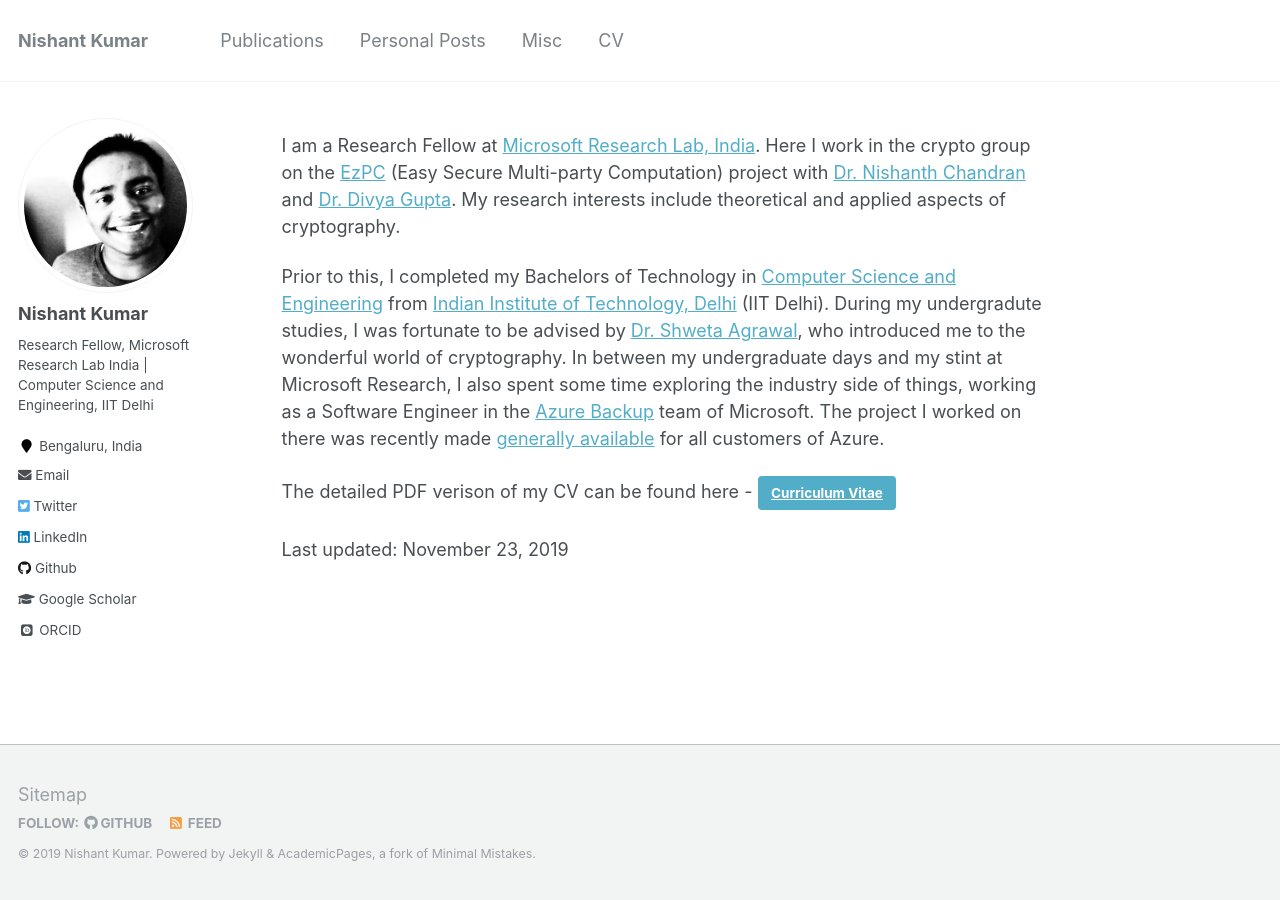
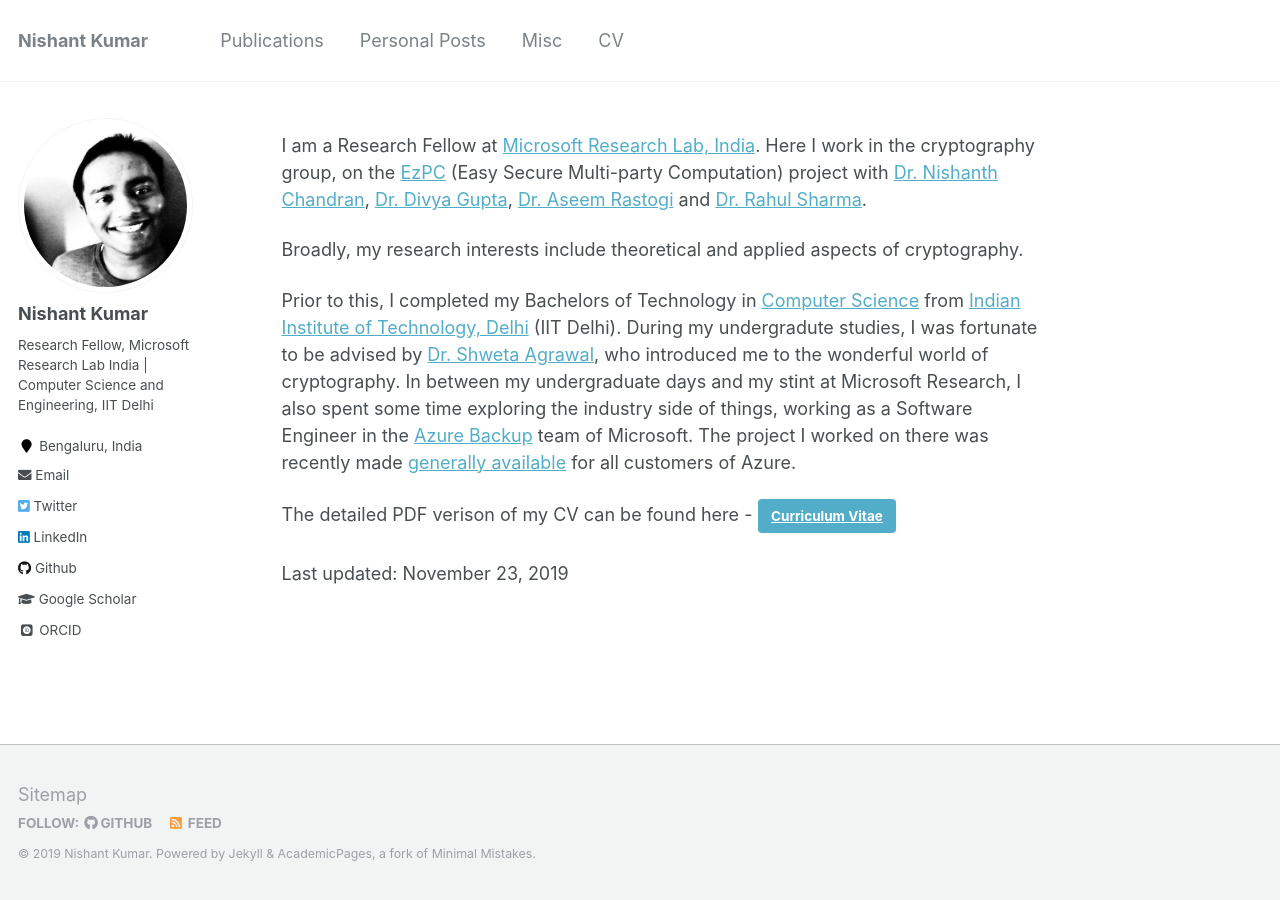
Before and after one commit to nishkum/nishkum.github.io, a Jekyll site: the page built from _pages/about.md, in a window 1280 px wide. Built offline with Jekyll 4.4.1, drawn with Linux system fonts in a browser that asks for light colours; some web fonts are replaced.

Commit message:
Updates to about and cv.

```diff
--- a/_pages/about.md
+++ b/_pages/about.md
@@ -8,9 +8,11 @@
   - /about.html
 ---
 
-I am a Research Fellow at [Microsoft Research Lab, India](https://www.microsoft.com/en-us/research/lab/microsoft-research-india/). Here I work in the crypto group on the [EzPC](https://www.microsoft.com/en-us/research/project/ezpc-easy-secure-multi-party-computation/) (Easy Secure Multi-party Computation) project with [Dr. Nishanth Chandran](https://www.microsoft.com/en-us/research/people/nichandr/) and [Dr. Divya Gupta](https://www.microsoft.com/en-us/research/people/digup/). My research interests include theoretical and applied aspects of cryptography.
+I am a Research Fellow at [Microsoft Research Lab, India](https://www.microsoft.com/en-us/research/lab/microsoft-research-india/). Here I work in the cryptography group, on the [EzPC](https://www.microsoft.com/en-us/research/project/ezpc-easy-secure-multi-party-computation/) (Easy Secure Multi-party Computation) project with [Dr. Nishanth Chandran](https://www.microsoft.com/en-us/research/people/nichandr/), [Dr. Divya Gupta](https://www.microsoft.com/en-us/research/people/digup/), [Dr. Aseem Rastogi](https://www.microsoft.com/en-us/research/people/aseemr/) and [Dr. Rahul Sharma](https://cs.stanford.edu/people/sharmar/).
 
-Prior to this, I completed my Bachelors of Technology in [Computer Science and Engineering](http://www.cse.iitd.ac.in/) from [Indian Institute of Technology, Delhi](http://www.iitd.ac.in/) (IIT Delhi). During my undergradute studies, I was fortunate to be advised by [Dr. Shweta Agrawal](http://www.cse.iitm.ac.in/~shwetaag/index.html), who introduced me to the wonderful world of cryptography. In between my undergraduate days and my stint at Microsoft Research, I also spent some time exploring the industry side of things, working as a Software Engineer in the [Azure Backup](https://azure.microsoft.com/en-in/services/backup/) team of Microsoft. The project I worked on there was recently made [generally available](https://azure.microsoft.com/en-us/blog/azure-backup-for-sql-server-in-azure-virtual-machines-now-generally-available/) for all customers of Azure.
+Broadly, my research interests include theoretical and applied aspects of cryptography.
+
+Prior to this, I completed my Bachelors of Technology in [Computer Science](http://www.cse.iitd.ac.in/) from [Indian Institute of Technology, Delhi](http://www.iitd.ac.in/) (IIT Delhi). During my undergradute studies, I was fortunate to be advised by [Dr. Shweta Agrawal](http://www.cse.iitm.ac.in/~shwetaag/index.html), who introduced me to the wonderful world of cryptography. In between my undergraduate days and my stint at Microsoft Research, I also spent some time exploring the industry side of things, working as a Software Engineer in the [Azure Backup](https://azure.microsoft.com/en-in/services/backup/) team of Microsoft. The project I worked on there was recently made [generally available](https://azure.microsoft.com/en-us/blog/azure-backup-for-sql-server-in-azure-virtual-machines-now-generally-available/) for all customers of Azure.
 
 The detailed PDF verison of my CV can be found here - [__Curriculum Vitae__](\files\Nishant_Academic_CV.pdf){: .btn .btn--info}
 
```
Also changed, not shown: 1 other file.
